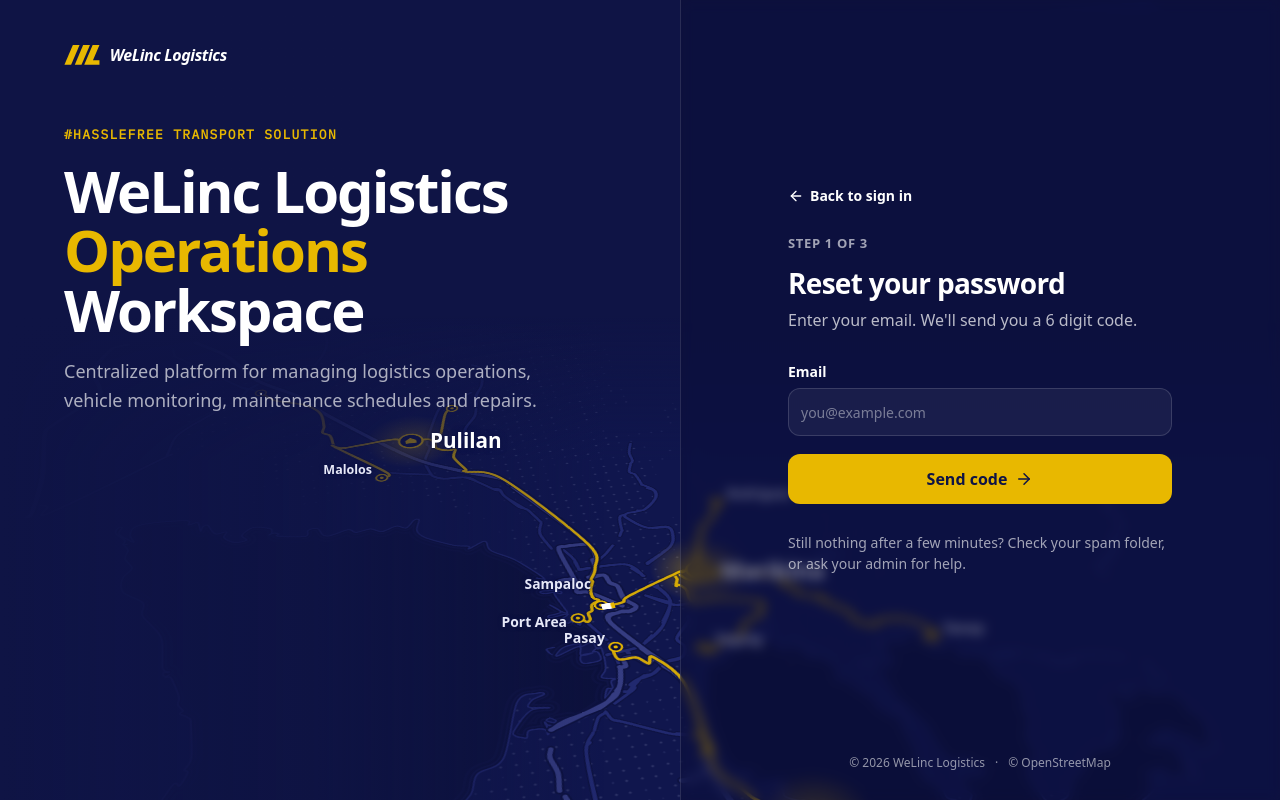
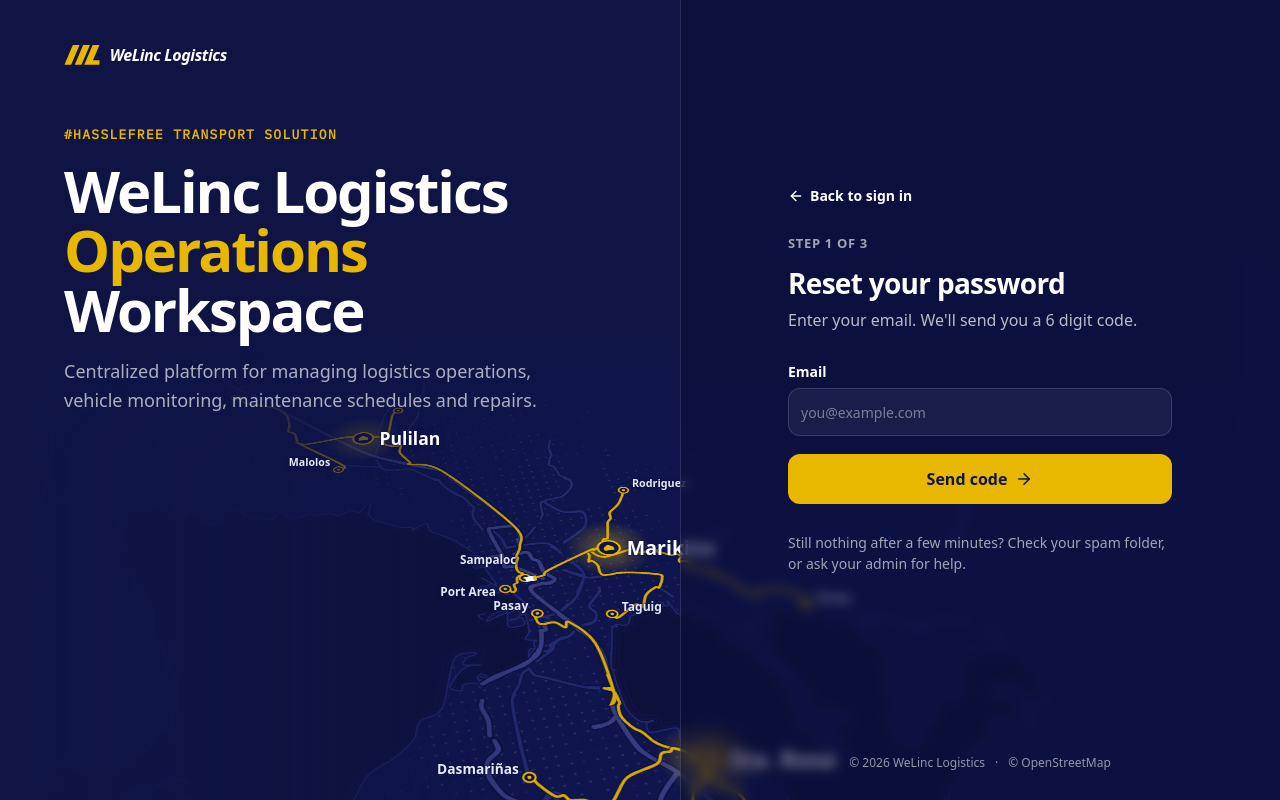
Before and after one commit to Capstone-WeLinc/welinc-web-portal, a React (Vite) app: page /forgot-password in a window 1280 px wide. Built offline with nearby package versions, Linux system fonts and the light colour scheme; a web font is replaced by a local one.

Commit message:
feat(auth): fit the sign in map's network into the free area beside the copy at every window size (suite spec 0019 AC-13)

```diff
--- a/src/components/brand/SignInMap.tsx
+++ b/src/components/brand/SignInMap.tsx
@@ -1,10 +1,7 @@
 import { useEffect, useRef, useState, type CSSProperties, type RefObject } from 'react';
 import { cn } from '@/lib/utils';
 import mapSvg from './signin-map.svg?raw';
-import { GROW_FROM, MAP_LABELS, stageDrop, stagePlacement } from './mapStage';
-
-/** The `signin-stage` variables that pin it top left and grow it around `GROW_FROM` (see `stagePlacement`). */
-const PINNED = { '--stage-at': '0px', '--stage-shift': '0px', '--stage-origin': `${GROW_FROM.x}px ${GROW_FROM.y}px` };
+import { MAP_LABELS, PIN_FROM, coverScale, fitStage } from './mapStage';
 
 const SIDE = { start: '-translate-y-1/2', end: '-translate-x-full -translate-y-1/2', center: '-translate-x-1/2 -translate-y-1/2' };
 
@@ -14,22 +11,27 @@ const SIDE = { start: '-translate-y-1/2', end: '-translate-x-full -translate-y-1
  * drops lit, and the trucks drive the runs on SVG `animateMotion` (the board's own timing, in
  * `signin-map.svg`). The trucks stand still under reduced motion and while the tab is hidden. Only
  * the three garages and the drop points are named; below 768px only the garages. Decoration only.
- * `clearOf` is the copy beside the map: from 1024px the stage drops below it (`stageDrop`).
+ * `clearOf` is the copy's text block: from 1024px the map's network is fitted into the free area
+ * beside it (`fitStage`); on phones the stage is centred and covers the page.
  */
 export function SignInMap({ className, clearOf }: { className?: string; clearOf?: RefObject<HTMLElement | null> }) {
   const boxRef = useRef<HTMLDivElement>(null);
   const mapRef = useRef<HTMLDivElement>(null);
-  const [stage, setStage] = useState({ scale: 1, pinned: false, drop: 0 });
+  const [stage, setStage] = useState<Stage>({ scale: 1, at: null });
 
   useEffect(() => {
     const box = boxRef.current;
     if (!box) return;
     const measure = () => {
-      const { top, width, height } = box.getBoundingClientRect();
-      const place = stagePlacement(width, height);
-      const copy = clearOf?.current?.getBoundingClientRect();
-      const drop = place.pinned && copy && copy.height > 0 ? stageDrop(copy.bottom - top) : 0;
-      setStage((now) => (now.scale === place.scale && now.pinned === place.pinned && now.drop === drop ? now : { ...place, drop }));
+      const page = box.getBoundingClientRect();
+      const text = clearOf?.current?.getBoundingClientRect();
+      const column = clearOf?.current?.parentElement?.getBoundingClientRect();
+      let next: Stage = { scale: coverScale(page.width, page.height), at: null };
+      if (page.width >= PIN_FROM && text && column && text.height > 0) {
+        const fit = fitStage({ left: text.left - page.left, bottom: text.bottom - page.top, panelLeft: column.right - page.left }, page.height);
+        next = { scale: fit.scale, at: { x: fit.x, y: fit.y } };
+      }
+      setStage((now) => (now.scale === next.scale && now.at?.x === next.at?.x && now.at?.y === next.at?.y ? now : next));
     };
     measure();
     if (typeof ResizeObserver === 'undefined') return;
@@ -58,10 +60,10 @@ export function SignInMap({ className, clearOf }: { className?: string; clearOf?
 
   return (
     <div ref={boxRef} aria-hidden="true" className={cn('pointer-events-none absolute inset-0 overflow-hidden bg-sidebar', className)}>
-      <div className="signin-stage" style={{ ...(stage.pinned ? PINNED : {}), '--stage-scale': stage.scale, '--stage-drop': `${stage.drop}px` } as CSSProperties}>
+      <div className="signin-stage" style={stageStyle(stage)}>
         {/* A static drawing bundled with the app, never data from a request */}
         <div ref={mapRef} className="signin-map-tilt" dangerouslySetInnerHTML={{ __html: mapSvg }} />
-        <div className="signin-map-fade absolute inset-0" />
+        <div className="signin-map-fade absolute inset-x-0 top-0" />
         {MAP_LABELS.map((label) => (
           <span
             key={label.text}
@@ -79,3 +81,13 @@ export function SignInMap({ className, clearOf }: { className?: string; clearOf?
     </div>
   );
 }
+
+/** The stage's scale, and its top left corner once it is fitted beside the copy (null: centred). */
+type Stage = { scale: number; at: { x: number; y: number } | null };
+
+/** The `signin-stage` variables: centred by default, or placed at `at` and scaled from its corner. */
+function stageStyle({ scale, at }: Stage): CSSProperties {
+  const vars: Record<string, string | number> = { '--stage-scale': scale };
+  if (at) Object.assign(vars, { '--stage-at': '0px', '--stage-x': `${at.x}px`, '--stage-y': `${at.y}px`, '--stage-origin': '0 0' });
+  return vars as CSSProperties;
+}
--- a/src/components/brand/mapStage.ts
+++ b/src/components/brand/mapStage.ts
@@ -28,42 +28,38 @@ export function coverScale(width: number, height: number): number {
   return Math.max(width / STAGE.width, height / STAGE.height);
 }
 
-/** On board `R47Quiet` the copy ends 10px above the top of the highest label under it (Pulilan). */
-export const LABELS_TOP = 415;
-export const COPY_GAP = 10;
+/** From this width the copy column sits beside the map, so the map is fitted around it (`fitStage`). */
+export const PIN_FROM = 1024;
+
+/** The labelled network on the stage, Malolos to Tanay and Pulilan to Sta. Rosa (board `R47Quiet`). */
+export const NETWORK = { x: 250, y: 415, width: 750, height: 455 } as const;
 
 /**
- * The point the pinned stage grows around on a window bigger than the board: Pulilan's corner, just
- * under the copy. It stays where the board puts it at any size and the map spreads out from it, so
- * a wide window never slides the map down and away from the copy.
+ * The free area the network is fitted into, as board `R47Quiet` composes it at 1440 by 900: from
+ * 10px under the copy to 24px above the window's bottom, and from the copy's left edge to 346px
+ * past the panel's left edge (Tanay and Taguig sit under the glass). The scale stays between 0.85
+ * (smaller labels get hard to read; a short window crops the south instead) and 1.3.
  */
-export const GROW_FROM = { x: 430, y: LABELS_TOP } as const;
+export const FIT = { gap: 10, bottom: 24, pastPanel: 346, min: 0.85, max: 1.3 } as const;
 
-/** From this width the copy column sits over the map, pinned top left at the board's sizes. */
-export const PIN_FROM = 1024;
+/** Where the copy column is, in px from the page's top left: its text block and the panel's left edge. */
+export type CopyBox = { left: number; bottom: number; panelLeft: number };
 
 /**
- * Where the stage goes. From `PIN_FROM` up it is pinned top left like the copy and never shrinks,
- * so the labels keep the board's distance from the copy (a centred cover moved Pulilan onto the
- * copy line at 1280 by 720); a smaller window crops the map's bottom and right instead, and a
- * bigger one grows it around `GROW_FROM` just far enough to reach the far edges. Phones,
- * with no copy column beside the map, keep the centred cover.
+ * The stage's scale and top left corner so the network sits centred in the free area beside the
+ * copy, at any window size from `PIN_FROM` up: the whole network shows, never under the copy. When
+ * the area is shorter than the network at the smallest scale, the network starts at the top of the
+ * area and the south is cropped.
  */
-export function stagePlacement(width: number, height: number): { scale: number; pinned: boolean } {
-  if (width < PIN_FROM) return { scale: coverScale(width, height), pinned: false };
-  // Grown around GROW_FROM, the stage must still reach the window's right and bottom edges
-  const right = (width - GROW_FROM.x) / (STAGE.width - GROW_FROM.x);
-  const bottom = (height - GROW_FROM.y) / (STAGE.height - GROW_FROM.y);
-  return { scale: Math.max(1, right, bottom), pinned: true };
+export function fitStage(copy: CopyBox, windowHeight: number): { scale: number; x: number; y: number } {
+  const top = copy.bottom + FIT.gap;
+  const width = copy.panelLeft + FIT.pastPanel - copy.left;
+  const height = windowHeight - FIT.bottom - top;
+  const fit = Math.min(width / NETWORK.width, height / NETWORK.height);
+  const scale = Math.min(FIT.max, Math.max(FIT.min, fit));
+  const x = copy.left + (width - NETWORK.width * scale) / 2 - NETWORK.x * scale;
+  const y = top + Math.max(0, (height - NETWORK.height * scale) / 2) - NETWORK.y * scale;
+  return { scale: round(scale, 3), x: Math.round(x), y: Math.round(y) };
 }
 
-/**
- * How far to push the pinned stage down so its labels stay clear of the copy, whose bottom is
- * `copyBottom` px from the page top: nothing while the copy ends where the board's does; more when
- * it runs longer (a narrow column wraps the title and the copy onto more lines). The stage grows
- * around `GROW_FROM`, so the labels' top doesn't move with the scale.
- */
-export function stageDrop(copyBottom: number | null): number {
-  if (copyBottom === null) return 0;
-  return Math.max(0, Math.round(copyBottom + COPY_GAP - LABELS_TOP));
-}
+const round = (n: number, places: number) => Math.round(n * 10 ** places) / 10 ** places;
--- a/src/index.css
+++ b/src/index.css
@@ -659,13 +659,13 @@
 */
 @utility signin-stage {
   position: absolute;
-  /* Centred by default; from 1024px `SignInMap` pins it top left like the copy column (`stagePlacement`) */
+  /* Centred by default; from 1024px `SignInMap` places and scales it beside the copy (`fitStage`) */
   left: var(--stage-at, 50%);
   top: var(--stage-at, 50%);
   width: 1440px;
   height: 900px;
   transform-origin: var(--stage-origin, 50% 50%);
-  transform: translate(var(--stage-shift, -50%), calc(var(--stage-shift, -50%) + var(--stage-drop, 0px))) scale(var(--stage-scale, 1));
+  transform: translate(var(--stage-x, -50%), var(--stage-y, -50%)) scale(var(--stage-scale, 1));
 }
 /* The board's own placement of the tilted map on the stage */
 @utility signin-map-tilt {
@@ -682,6 +682,32 @@
   background:
     linear-gradient(90deg, var(--sidebar) 0%, color-mix(in oklab, var(--sidebar) 80%, transparent) 22%, transparent 42%),
     linear-gradient(180deg, var(--sidebar) 0%, var(--sidebar) 34%, transparent 50%);
+  /* It runs 4000px past the stage's bottom, so the left fade carries on below the stage; the top
+     fade keeps the stage's own 900px */
+  height: calc(100% + 4000px);
+  background-size: 100% 100%, 100% 900px;
+  background-repeat: no-repeat;
+
+  /* The fades start at solid navy, so carry that navy on past the stage's left and top edges:
+     once `fitStage` moves the stage right or down, no edge of it shows */
+  &::before,
+  &::after {
+    content: '';
+    position: absolute;
+    background: var(--sidebar);
+  }
+  &::before {
+    top: -4000px;
+    bottom: -4000px;
+    right: 100%;
+    width: 4000px;
+  }
+  &::after {
+    bottom: 100%;
+    left: 0;
+    right: -4000px;
+    height: 4000px;
+  }
 }
 @utility signin-label-garage {
   font-weight: 800;
```
Also changed, not shown: 1 other file (tests, documents, lock files or other folders).
